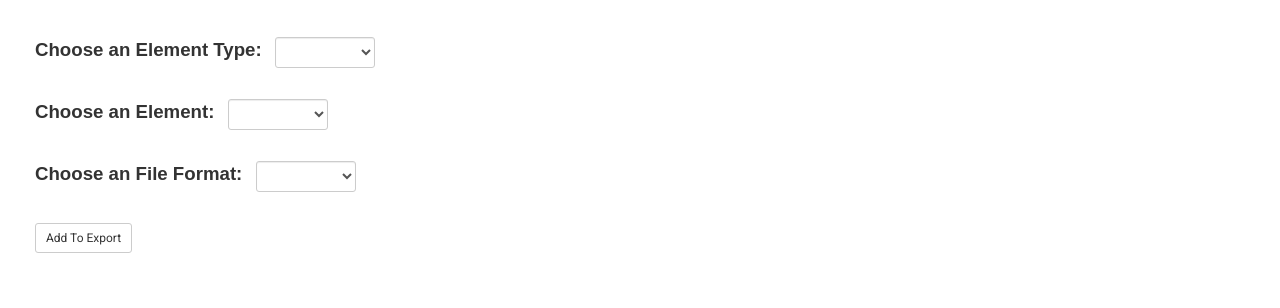
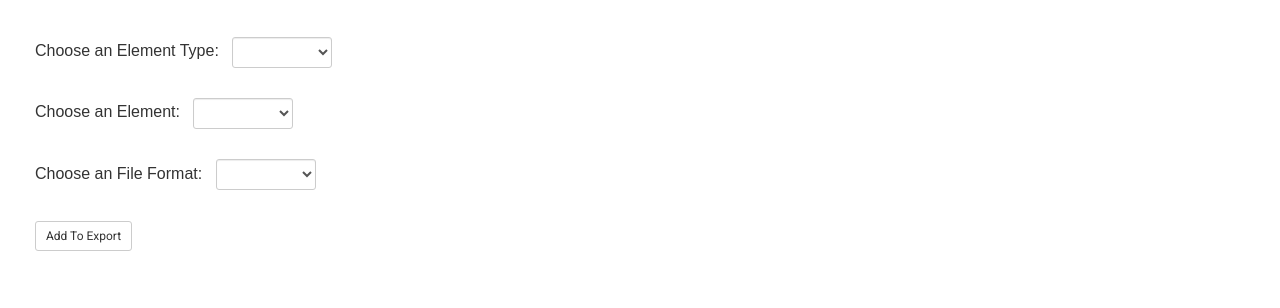
Before and after one commit to hud-code/multi-format-exporter, a website: page views/index.html in a window 1280 px wide. Shown: the part 153-461 px from the top of the page. Drawn offline with Linux system fonts and the light colour scheme; files that its build step writes are made by us from their sources; files whose address does not match are found by name.

Commit message:
Update bom.css

```diff
--- a/public/css/bom.css
+++ b/public/css/bom.css
@@ -27,8 +27,8 @@ caption {
 }
 
 .select-label {
-  font-size: 14pt;
-  font-weight: 600;
+  font-size: 12pt;
+  font-weight: 400;
   font-family: Arial, Helvetica, sans-serif;
 }
 
```
